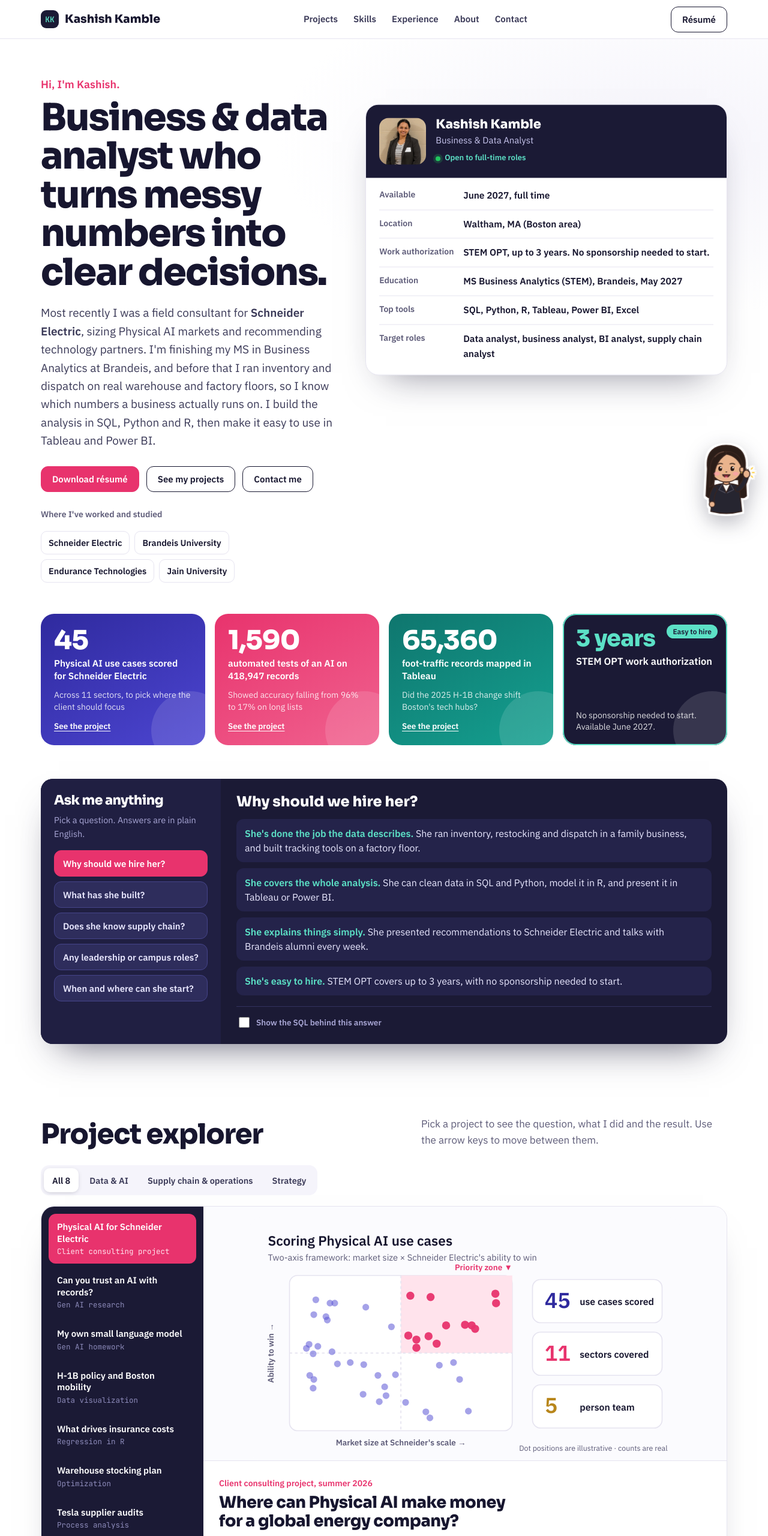
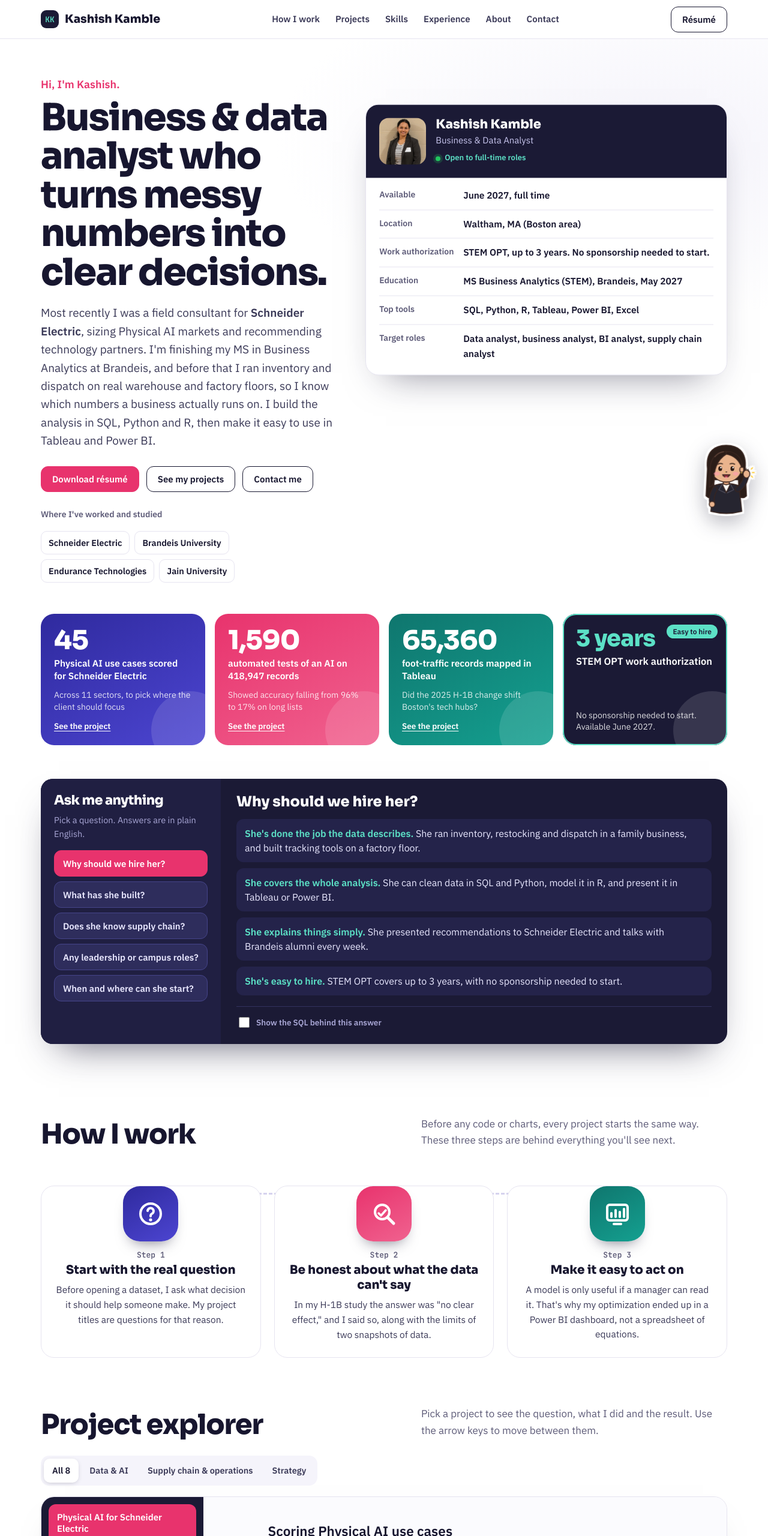
Before and after one commit to Kashishjain343/kashishkamble_technical_portfolio, a plain HTML site: page index.html in a window 1280 px wide. Shown: the top 2560 px of the page at 60% size. Drawn offline with Linux system fonts and the light colour scheme.

Commit message:
Add files via upload

```diff
--- a/index.html
+++ b/index.html
@@ -308,7 +308,7 @@ footer{padding-top:28px}
 @media (max-width:980px){.hl{grid-template-columns:repeat(2,minmax(0,1fr))}}
 @media (max-width:480px){.hl{grid-template-columns:1fr}.hl li{min-height:0}}
 @media (max-width:420px){.now ul{grid-template-columns:1fr}}
-.how{margin-top:72px}
+.how{margin-top:72px}.how.how-sec{margin-top:8px}
 .how h3,.facts2 h3{font:800 26px var(--disp);margin:0 0 16px;letter-spacing:-.015em}
 .howgrid{display:grid;grid-template-columns:repeat(3,minmax(0,1fr));gap:16px}
 .howgrid article{background:var(--soft);border-radius:18px;padding:22px}
@@ -576,7 +576,7 @@ section.page{padding-top:64px;padding-bottom:16px}
 @media (max-width:560px){.pg b{font-size:16px}.dots{display:none}.pgw{grid-template-columns:1fr 1fr}}
 @media (prefers-reduced-motion:reduce){.book .page.on{animation:none}}
 
-@media (max-width:780px){.nav{flex-wrap:wrap;height:auto;padding:10px 24px 0;row-gap:6px}.nav ul{display:flex!important;order:3;width:100%;overflow-x:auto;gap:22px;padding:4px 0 10px;scrollbar-width:none}.nav ul::-webkit-scrollbar{display:none}.nav ul a{white-space:nowrap;font-size:15px}html{scroll-padding-top:110px}}
+@media (max-width:780px){.nav{flex-wrap:wrap;height:auto;padding:10px 24px 0;row-gap:6px}.nav ul{display:flex!important;order:3;width:100%;overflow-x:auto;gap:22px;padding:4px 0 10px;scrollbar-width:none}.nav ul::-webkit-scrollbar{display:none}.nav ul a{white-space:nowrap;font-size:15px}.nav ul li{flex:0 0 auto}html{scroll-padding-top:110px}}
 .pgw{align-items:stretch}.pg{justify-content:center}
 /* Tool usage chart */
 .usage{display:grid;grid-template-columns:minmax(0,1fr) minmax(0,1fr);gap:40px;align-items:start;background:var(--soft);border-radius:22px;padding:36px}
@@ -632,7 +632,7 @@ dialog.lb::backdrop{background:rgba(23,22,47,.8)}
 <a class="skip" href="#main">Skip to content</a>
 <header><nav class="wrap nav" aria-label="Main">
   <a class="brand" href="#home"><i aria-hidden="true">KK</i>Kashish Kamble</a>
-  <ul><li><a href="#projects" data-p="projects">Projects</a></li><li><a href="#skills" data-p="skills">Skills</a></li><li><a href="#experience" data-p="experience">Experience</a></li><li><a href="#about" data-p="about">About</a></li><li><a href="#contact" data-p="contact">Contact</a></li></ul>
+  <ul><li><a href="#approach" data-p="approach">How I work</a></li><li><a href="#projects" data-p="projects">Projects</a></li><li><a href="#skills" data-p="skills">Skills</a></li><li><a href="#experience" data-p="experience">Experience</a></li><li><a href="#about" data-p="about">About</a></li><li><a href="#contact" data-p="contact">Contact</a></li></ul>
   <a class="btn" href="Kashish_Kamble_Resume.pdf" target="_blank" rel="noopener">Résumé</a>
 </nav></header>
 
@@ -683,6 +683,16 @@ dialog.lb::backdrop{background:rgba(23,22,47,.8)}
 </div></div>
 
 </section>
+<section class="page" id="approach" data-title="How I work" aria-labelledby="a-h"><div class="wrap">
+  <div class="sh"><h2 id="a-h">How I work</h2><p>Before any code or charts, every project starts the same way. These three steps are behind everything you'll see next.</p></div>
+  <div class="how how-sec">
+    <ol class="flow">
+      <li class="f1 rv"><span class="fic" aria-hidden="true"><svg viewBox="0 0 48 48"><circle cx="24" cy="24" r="17" fill="none" stroke="currentColor" stroke-width="4"/><path d="M19 19a5 5 0 1 1 7 5c-2 1-2 2-2 4" fill="none" stroke="currentColor" stroke-width="4" stroke-linecap="round"/><circle cx="24" cy="34" r="2.6" fill="currentColor"/></svg></span><em>Step 1</em><h4>Start with the real question</h4><p>Before opening a dataset, I ask what decision it should help someone make. My project titles are questions for that reason.</p></li>
+      <li class="f2 rv"><span class="fic" aria-hidden="true"><svg viewBox="0 0 48 48"><circle cx="21" cy="21" r="12" fill="none" stroke="currentColor" stroke-width="4"/><path d="M30 30l10 10" stroke="currentColor" stroke-width="5" stroke-linecap="round"/><path d="M15 23l4 4 8-9" fill="none" stroke="currentColor" stroke-width="3.5" stroke-linecap="round" stroke-linejoin="round"/></svg></span><em>Step 2</em><h4>Be honest about what the data can't say</h4><p>In my H-1B study the answer was "no clear effect," and I said so, along with the limits of two snapshots of data.</p></li>
+      <li class="f3 rv"><span class="fic" aria-hidden="true"><svg viewBox="0 0 48 48"><rect x="7" y="9" width="34" height="26" rx="4" fill="none" stroke="currentColor" stroke-width="4"/><path d="M14 29v-6M21 29v-11M28 29v-8M35 29v-13" stroke="currentColor" stroke-width="4" stroke-linecap="round"/><path d="M18 41h12" stroke="currentColor" stroke-width="4" stroke-linecap="round"/></svg></span><em>Step 3</em><h4>Make it easy to act on</h4><p>A model is only useful if a manager can read it. That's why my optimization ended up in a Power BI dashboard, not a spreadsheet of equations.</p></li>
+    </ol>
+  </div>
+</div></section>
 <section class="page" id="projects" data-title="Projects" aria-labelledby="p-h"><div class="wrap">
   <div class="sh"><h2 id="p-h">Project explorer</h2><p>Pick a project to see the question, what I did and the result. Use the arrow keys to move between them.</p></div>
   <div class="seg" role="group" aria-label="Filter projects">
@@ -780,14 +790,6 @@ dialog.lb::backdrop{background:rgba(23,22,47,.8)}
       <p>I studied data science and analysis at Jain University in Bengaluru, then went back to the floor: running operations for my family's business in Aurangabad and building tracking tools at Endurance Technologies. Now I'm in the Boston area, finishing my master's at Brandeis.</p>
       <p>Outside class, I'm usually working as an SBE Captain for the business school or on Phonathon calls with alumni. Both keep me practicing the other half of the job: listening first, then explaining clearly.</p>
     </div>
-  </div>
-  <div class="how">
-    <h3>How I work</h3>
-    <ol class="flow">
-      <li class="f1 rv"><span class="fic" aria-hidden="true"><svg viewBox="0 0 48 48"><circle cx="24" cy="24" r="17" fill="none" stroke="currentColor" stroke-width="4"/><path d="M19 19a5 5 0 1 1 7 5c-2 1-2 2-2 4" fill="none" stroke="currentColor" stroke-width="4" stroke-linecap="round"/><circle cx="24" cy="34" r="2.6" fill="currentColor"/></svg></span><em>Step 1</em><h4>Start with the real question</h4><p>Before opening a dataset, I ask what decision it should help someone make. My project titles are questions for that reason.</p></li>
-      <li class="f2 rv"><span class="fic" aria-hidden="true"><svg viewBox="0 0 48 48"><circle cx="21" cy="21" r="12" fill="none" stroke="currentColor" stroke-width="4"/><path d="M30 30l10 10" stroke="currentColor" stroke-width="5" stroke-linecap="round"/><path d="M15 23l4 4 8-9" fill="none" stroke="currentColor" stroke-width="3.5" stroke-linecap="round" stroke-linejoin="round"/></svg></span><em>Step 2</em><h4>Be honest about what the data can't say</h4><p>In my H-1B study the answer was "no clear effect," and I said so, along with the limits of two snapshots of data.</p></li>
-      <li class="f3 rv"><span class="fic" aria-hidden="true"><svg viewBox="0 0 48 48"><rect x="7" y="9" width="34" height="26" rx="4" fill="none" stroke="currentColor" stroke-width="4"/><path d="M14 29v-6M21 29v-11M28 29v-8M35 29v-13" stroke="currentColor" stroke-width="4" stroke-linecap="round"/><path d="M18 41h12" stroke="currentColor" stroke-width="4" stroke-linecap="round"/></svg></span><em>Step 3</em><h4>Make it easy to act on</h4><p>A model is only useful if a manager can read it. That's why my optimization ended up in a Power BI dashboard, not a spreadsheet of equations.</p></li>
-    </ol>
   </div>
   <div class="facts2">
     <h3>A few things you might like to know</h3>
@@ -1219,6 +1221,7 @@ const guide = document.getElementById('guide'), say = document.getElementById('s
 const lines = {
   top:{p:'wave',t:"Hi, I'm Kashish! Tap me anytime for a tip."},
   ask:{p:'wave',t:"Pick any question. I answer in plain English."},
+  approach:{p:'wave',t:"This is how I start every project, before any code."},
   projects:{p:'search',t:"Choose a project to see the question, what I did and the result."},
   skills:{p:'laptop',t:"These are my tools. Tap one to jump to the project where I used it."},
   experience:{p:'briefcase',t:"Here's where I've worked, and what I do on campus."},
```
